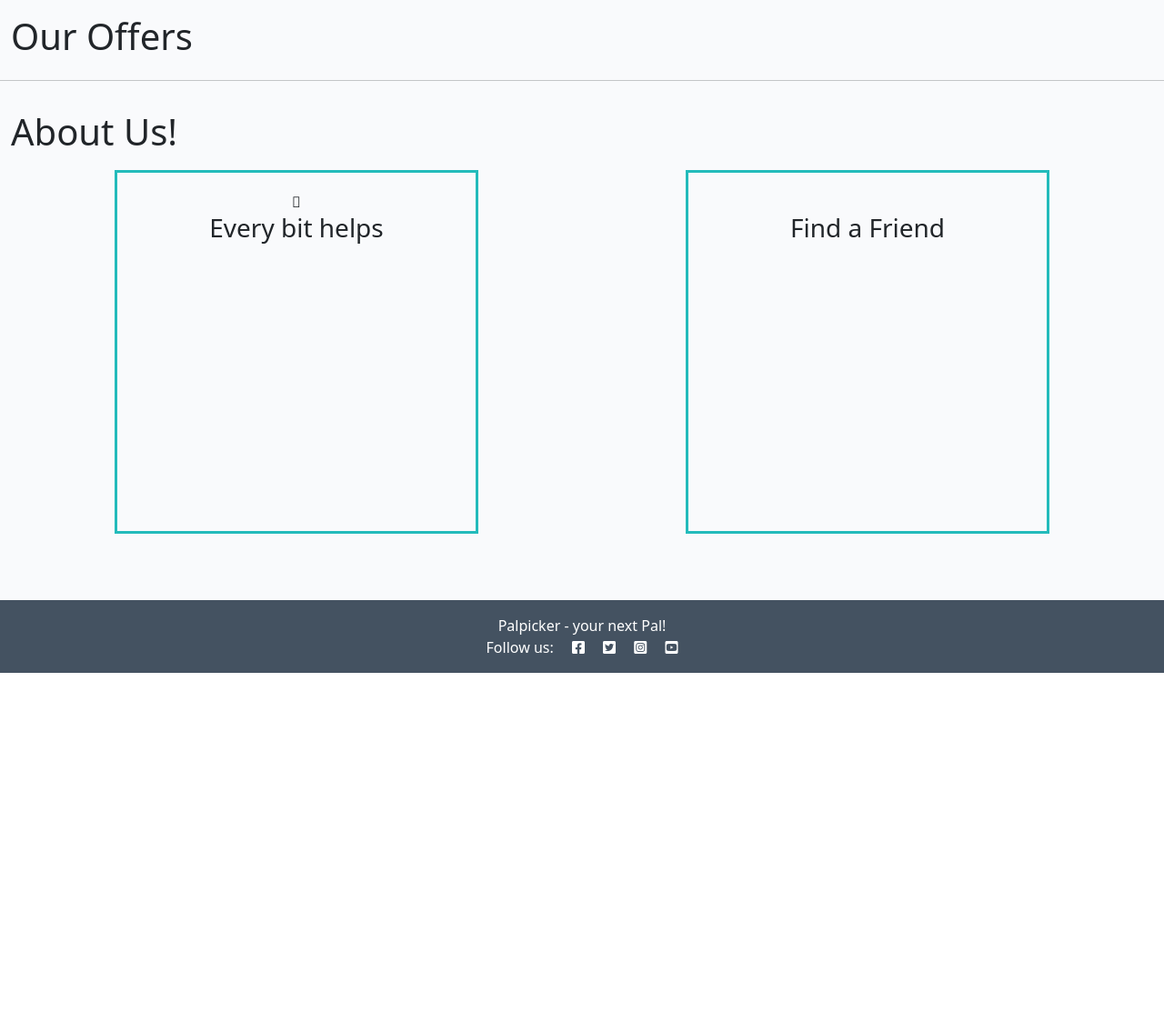
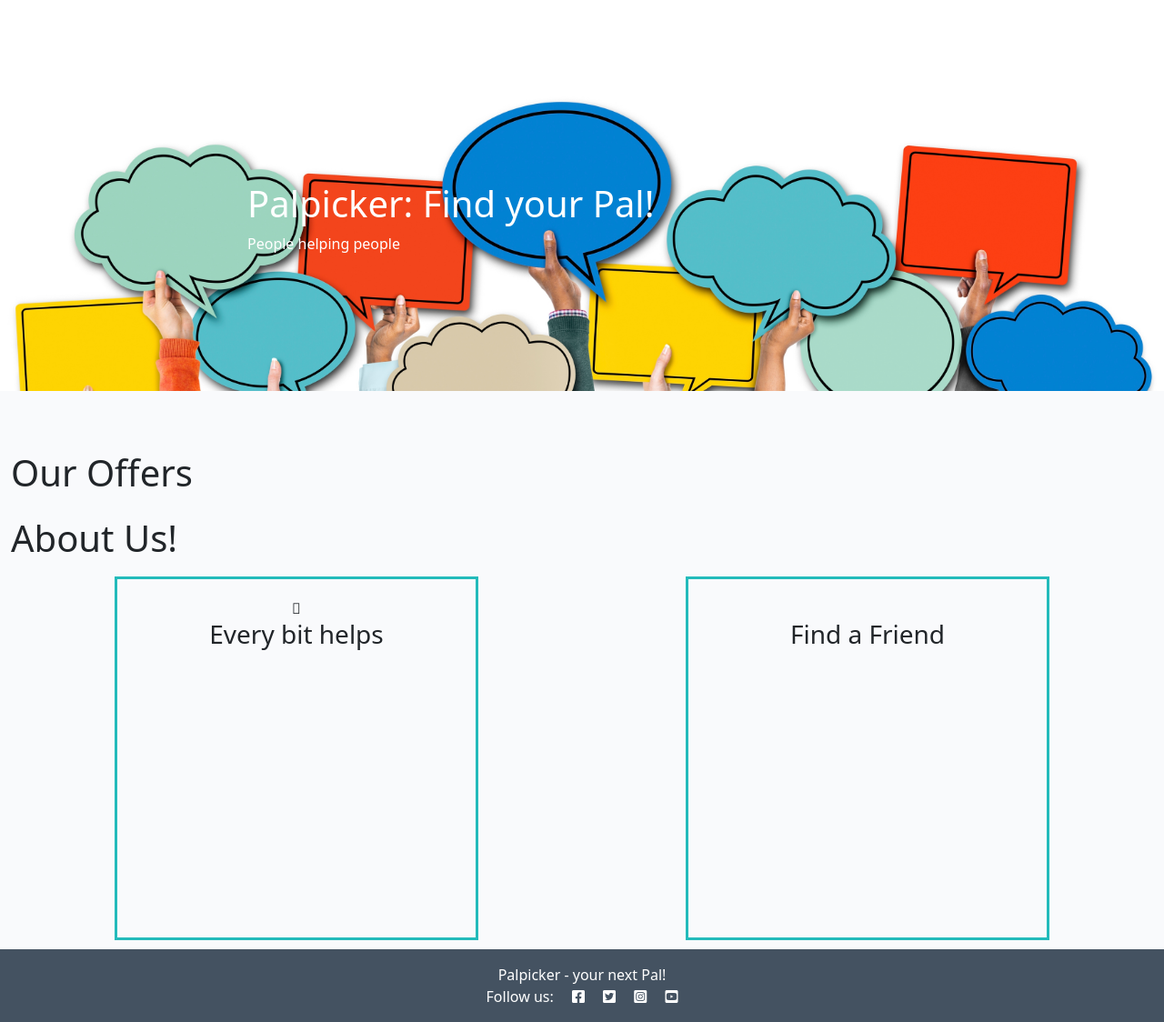
Before and after one commit to HinaKhan94/palpicker, a Django app: page / in a window 1280 px wide. Shown: the part 60-1184 px from the top of the page at 91% size. Before the commit the page ends 800 px from the top, so only its background shows below. Run offline with Django 3.2, Linux system fonts and the light colour scheme; data that the repository does not hold is empty.

Commit message:
Add hero image to base.html

```diff
--- a/static/css/style.css
+++ b/static/css/style.css
@@ -1,6 +1,33 @@
 body {
     background-color: #F9FAFC;
 }
+
+/* The hero image */
+  header.hero-image {
+    margin-bottom: 50px;
+    background: no-repeat center center;
+    background-color: #868e96;
+    background-attachment: scroll;
+    position: relative;
+    background-size: cover;
+  }
+
+  header.hero-image .overlay {
+    position: absolute;
+    top: 0;
+    left: 0;
+    height: 100%;
+    width: 100%;
+    background-color: #212529;
+    opacity: -0.5;
+  }
+
+  header.hero-image .page-heading,
+  header.hero-image .post-heading,
+  header.hero-image .site-heading {
+    padding: 200px 0 150px;
+    color: white;
+  }
 
 .brand {
     font-family: Lato, sans-serif;
--- a/templates/base.html
+++ b/templates/base.html
@@ -64,6 +64,21 @@
         </div>
     </nav>
 
+    <!-- Page Header -->
+	<header class="hero-image" style="background-image: url('/static/media/hero-image.jpg')">
+		<div class="overlay"></div>
+		<div class="container">
+			<div class="row">
+				<div class="col-lg-8 col-md-10 mx-auto">
+					<div class="site-heading">
+						<h1>Palpicker: Find your Pal!</h1>
+						<span class="subheading">People helping people</span>
+					</div>
+				</div>
+			</div>
+		</div>
+	</header>
+
     <main class="flex-shrink-0 main-bg">
         {% block content %}
         <!-- Content Goes here -->
--- a/templates/index.html
+++ b/templates/index.html
@@ -57,8 +57,6 @@
     </nav>
     {% endif %}
 </div>
-<hr>
-
 <div class="container-fluid">
     <div class="row">
 
```
Also changed, not shown: other parts of static/css/style.css (+74 -0 lines), static/media/hero-image.jpg (added).
